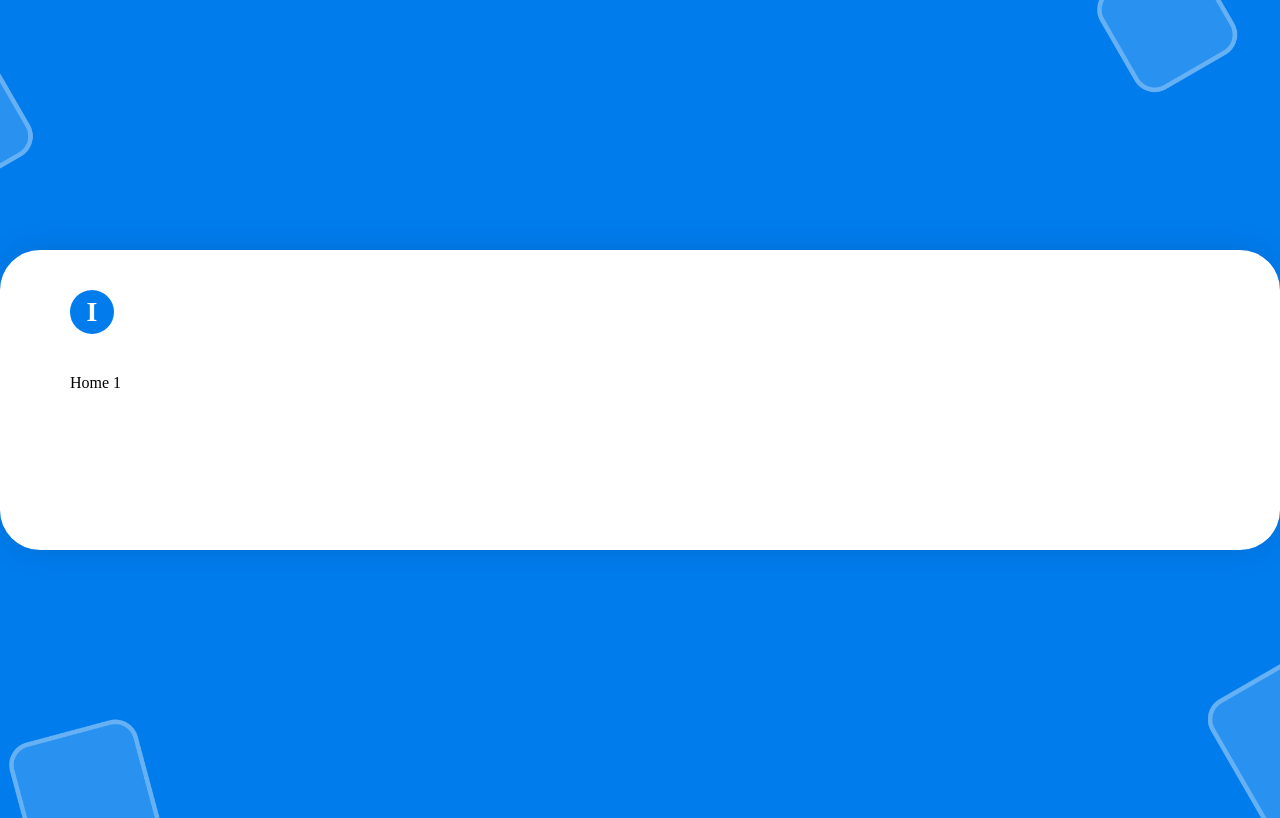
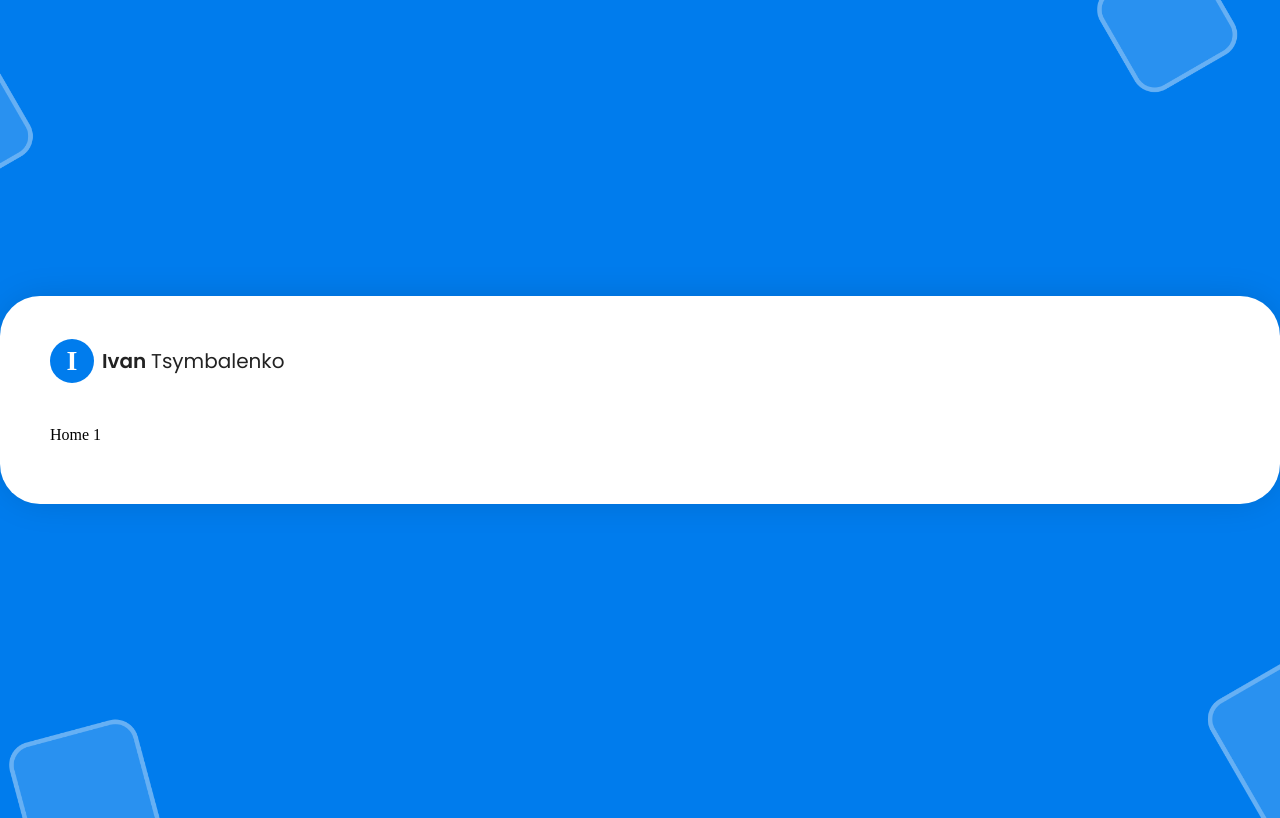
Before and after one commit to vantsymbalenko/profile-website, a React (Create React App) app: page / in a window 1280 px wide. Built offline with nearby package versions, Linux system fonts and the light colour scheme.

Commit message:
header author name

```diff
--- a/public/index.html
+++ b/public/index.html
@@ -7,7 +7,9 @@
 		<meta
 			name="description"
 			content="Ivan Tsymbalenko's personal website showcasing his/her experience, skills, and portfolio as a software developer." />
-		<meta name="keywords" content="Ivan Tsymbalenko, software developer, portfolio, experience, skills" />
+		<meta
+			name="keywords"
+			content="Ivan Tsymbalenko, software developer, portfolio, experience, skills" />
 		<meta name="author" content="Ivan Tsymbalenko" />
 		<meta name="robots" content="index, follow" />
 		<meta name="revisit-after" content="7 days" />
@@ -16,13 +18,29 @@
 		<meta name="language" content="English" />
 		<meta name="rating" content="general" />
 
-		<link rel="apple-touch-icon" sizes="180x180" href="%PUBLIC_URL%/assets/apple-touch-icon.png" />
-		<link rel="icon" type="image/png" sizes="32x32" href="%PUBLIC_URL%/assets/favicon-32x32.png" />
-		<link rel="icon" type="image/png" sizes="16x16" href="%PUBLIC_URL%/assets/favicon-16x16.png" />
+		<link
+			rel="apple-touch-icon"
+			sizes="180x180"
+			href="%PUBLIC_URL%/assets/apple-touch-icon.png" />
+		<link
+			rel="icon"
+			type="image/png"
+			sizes="32x32"
+			href="%PUBLIC_URL%/assets/favicon-32x32.png" />
+		<link
+			rel="icon"
+			type="image/png"
+			sizes="16x16"
+			href="%PUBLIC_URL%/assets/favicon-16x16.png" />
 		<link rel="mask-icon" href="%PUBLIC_URL%/assets/safari-pinned-tab.svg" color="#5bbad5" />
 		<link rel="shortcut icon" href="%PUBLIC_URL%/assets/favicon.ico" />
 		<meta name="msapplication-TileColor" content="#da532c" />
 		<meta name="theme-color" content="#ffffff" />
+		<link rel="preconnect" href="https://fonts.googleapis.com" />
+		<link rel="preconnect" href="https://fonts.gstatic.com" crossorigin />
+		<link
+			href="https://fonts.googleapis.com/css2?family=Poppins:wght@400;600&display=swap"
+			rel="stylesheet" />
 
 		<!-- browserconfig.xml
 			is an XML file that provides information to Internet Explorer
--- /dev/null
+++ b/src/components/app/components/Logo/components/CompanyName/index.tsx
@@ -0,0 +1,12 @@
+import React, { FC } from 'react';
+
+import { Typography } from '../../../../../library/components/Typography';
+
+export const CompanyName: FC = () => (
+	<Typography as="div" weight="bold" variant="title-secondary">
+		Ivan&nbsp;
+		<Typography as="span" variant="title-secondary">
+			Tsymbalenko
+		</Typography>
+	</Typography>
+);
--- a/src/components/app/components/Logo/index.tsx
+++ b/src/components/app/components/Logo/index.tsx
@@ -1,8 +1,10 @@
 import { LogoWrapper } from './styles';
 import { CircleIcon } from './components/CircleIcon';
+import { CompanyName } from './components/CompanyName';
 
 export const Logo = () => (
 	<LogoWrapper>
 		<CircleIcon>I</CircleIcon>
+		<CompanyName />
 	</LogoWrapper>
 );
--- a/src/components/app/components/Logo/styles/index.ts
+++ b/src/components/app/components/Logo/styles/index.ts
@@ -3,5 +3,5 @@ import styled from 'styled-components';
 export const LogoWrapper = styled.div`
 	display: flex;
 	align-items: center;
-	gap: 8;
+	gap: 8px;
 `;
--- a/src/components/app/components/wrappers/PageWrapper/styles/index.ts
+++ b/src/components/app/components/wrappers/PageWrapper/styles/index.ts
@@ -32,6 +32,7 @@ export const Section = styled(Card)`
 	max-width: 1320px;
 	width: 100%;
 	border-radius: 0;
+	box-sizing: border-box;
 	@media screen and (min-width: ${(p) => p.theme.breakpoints.tablet}) {
 		border-radius: 40px;
 	}
--- a/src/components/library/components/Card/index.tsx
+++ b/src/components/library/components/Card/index.tsx
@@ -3,7 +3,7 @@ import styled from 'styled-components';
 export const Card = styled.section`
 	min-width: 200px;
 	min-height: 200px;
-	padding: 40px 70px 60px;
+	padding: 40px 50px 60px;
 	border-radius: 40px;
 	box-shadow: ${(props) => props.theme.shadows.primary};
 	overflow: hidden;
--- /dev/null
+++ b/src/components/library/components/Typography/index.tsx
@@ -0,0 +1,37 @@
+import styled, { css } from 'styled-components';
+
+const VARIANTS = {
+	'title-secondary': css`
+		font-size: ${(p) => p.theme.fontSize.xl};
+		line-height: 50px;
+		color: ${(p) => p.theme.colors.tetriary};
+		font-family: ${(p) => p.theme.fontFamily.primary};
+	`,
+	'body-primary': css`
+		font-size: ${(p) => p.theme.fontSize.m};
+		color: ${(p) => p.theme.colors.info};
+		font-family: ${(p) => p.theme.fontFamily.primary};
+	`,
+};
+
+const FONT_STYLE = {
+	regular: css`
+		font-weight: 400;
+	`,
+	bold: css`
+		font-weight: 600;
+	`,
+	bolder: css`
+		font-weight: 700;
+	`,
+};
+
+type TypographyProps = {
+	variant?: 'title-secondary';
+	weight?: 'regular' | 'bold' | 'bolder';
+};
+
+export const Typography = styled.p<TypographyProps>`
+	${(p) => (p.variant ? VARIANTS[p.variant] : VARIANTS['body-primary'])};
+	${(p) => (p.weight ? FONT_STYLE[p.weight] : FONT_STYLE.regular)};
+`;
--- a/src/components/library/config/theme/defaultTheme/index.ts
+++ b/src/components/library/config/theme/defaultTheme/index.ts
@@ -3,7 +3,9 @@ import { DefaultTheme } from 'styled-components';
 const COLOR_TOKENS = {
 	blue50: '#007ced',
 	white0: '#ffffff',
+	gray30: '#666666',
 	gray50: '#333333',
+	gray60: '#222222',
 };
 
 const SHADOWS_TOKENS = {
@@ -13,12 +15,15 @@ const SHADOWS_TOKENS = {
 const TEXT_SIZES = {
 	small: '13px',
 	regular: '14px',
+	xLarge: '20px',
 };
 
 export const defaultTheme: DefaultTheme = {
 	colors: {
 		primary: COLOR_TOKENS.gray50,
 		secondary: COLOR_TOKENS.white0,
+		tetriary: COLOR_TOKENS.gray60,
+		info: COLOR_TOKENS.gray30,
 	},
 	background: {
 		primary: COLOR_TOKENS.blue50,
@@ -33,5 +38,9 @@ export const defaultTheme: DefaultTheme = {
 	fontSize: {
 		s: TEXT_SIZES.small,
 		m: TEXT_SIZES.regular,
+		xl: TEXT_SIZES.xLarge,
+	},
+	fontFamily: {
+		primary: "'Poppins', sans-serif",
 	},
 };
--- a/src/components/library/config/theme/types/styled.d.ts
+++ b/src/components/library/config/theme/types/styled.d.ts
@@ -5,6 +5,8 @@ declare module 'styled-components' {
 		colors: {
 			primary: string;
 			secondary: string;
+			tetriary: string;
+			info: string;
 		};
 		background: {
 			primary: string;
@@ -19,6 +21,10 @@ declare module 'styled-components' {
 		fontSize: {
 			s: string;
 			m: string;
+			xl: string;
+		};
+		fontFamily: {
+			primary: string;
 		};
 	}
 }
```
